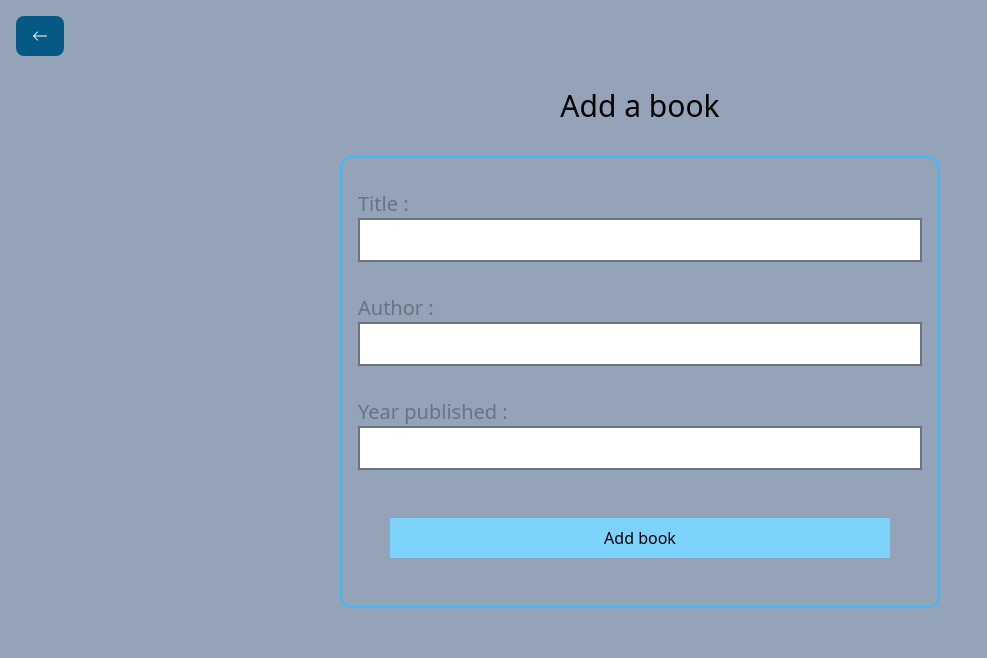
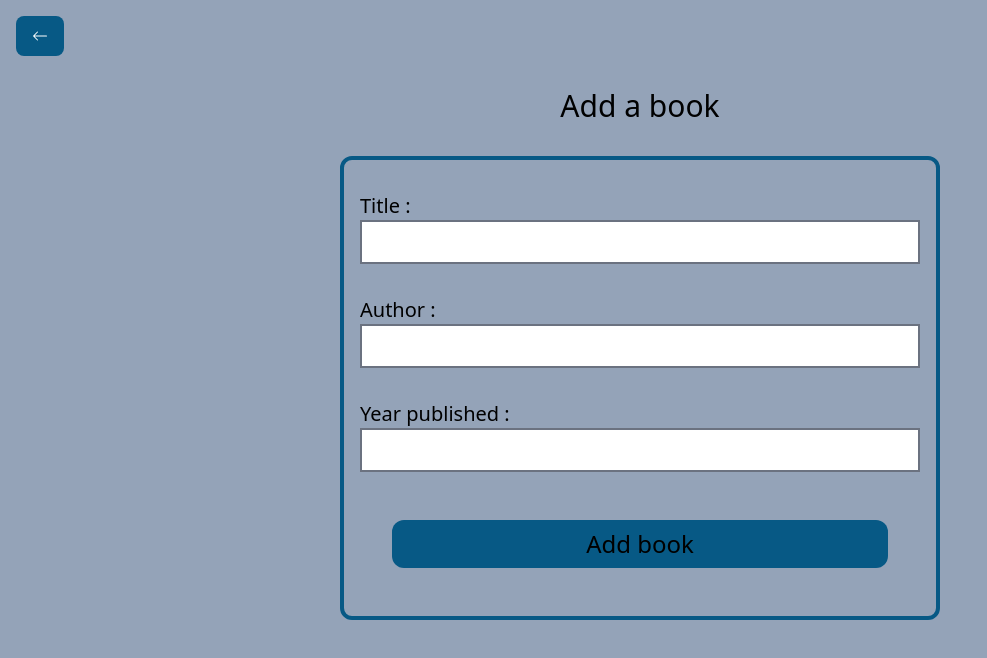
Before and after one commit to Heshan-w/BookStore-MERN, a React (Vite) app in the folder frontend/: page /books/create in a window 1280 px wide. Shown: the top 658 px of the page, without its empty margins (0-987 px from the left). Built offline with nearby package versions, Linux system fonts and the light colour scheme.

Commit message:
style: changed lable font colours and button text font size

```diff
--- a/frontend/src/pages/CreateBook.jsx
+++ b/frontend/src/pages/CreateBook.jsx
@@ -40,9 +40,9 @@ const CreateBook = () => {
         <h1 className="text-3xl my-3">Add a book</h1>
       </div>
       {loading ? <Spinner /> : ""}
-      <div className="flex flex-col border-2 border-sky-400 rounded-xl w-[600px] p-4 mx-auto">
+      <div className="flex flex-col border-4 border-sky-800 rounded-xl w-[600px] p-4 mx-auto">
         <div className="my-4">
-          <label className="text-xl text-gray-500 mr-4">Title : </label>
+          <label className="text-xl mr-4">Title : </label>
           <input
             type="text"
             value={title}
@@ -52,9 +52,8 @@ const CreateBook = () => {
             className="border-2 border-gray-500 w-full px-4 py-2"
           />
         </div>
-
         <div className="my-4">
-          <label className="text-xl text-gray-500 mr-4">Author : </label>
+          <label className="text-xl mr-4">Author : </label>
           <input
             type="text"
             value={author}
@@ -64,9 +63,8 @@ const CreateBook = () => {
             className="border-2 border-gray-500 w-full px-4 py-2"
           />
         </div>
-
         <div className="my-4">
-          <label className="text-xl text-gray-500 mr-4">Year published :</label>
+          <label className="text-xl mr-4">Year published :</label>
           <input
             type="text"
             value={publishYear}
@@ -76,9 +74,8 @@ const CreateBook = () => {
             className="border-2 border-gray-500 w-full px-4 py-2"
           />
         </div>
-
-        <button onClick={handleSaveBook} className="p-2 bg-sky-300 m-8">
-          Add book
+        <button onClick={handleSaveBook} className="p-2 bg-sky-800 m-8 rounded-xl">
+          <h1 className="text-2xl">Add book</h1>
         </button>
       </div>
     </div>
```
